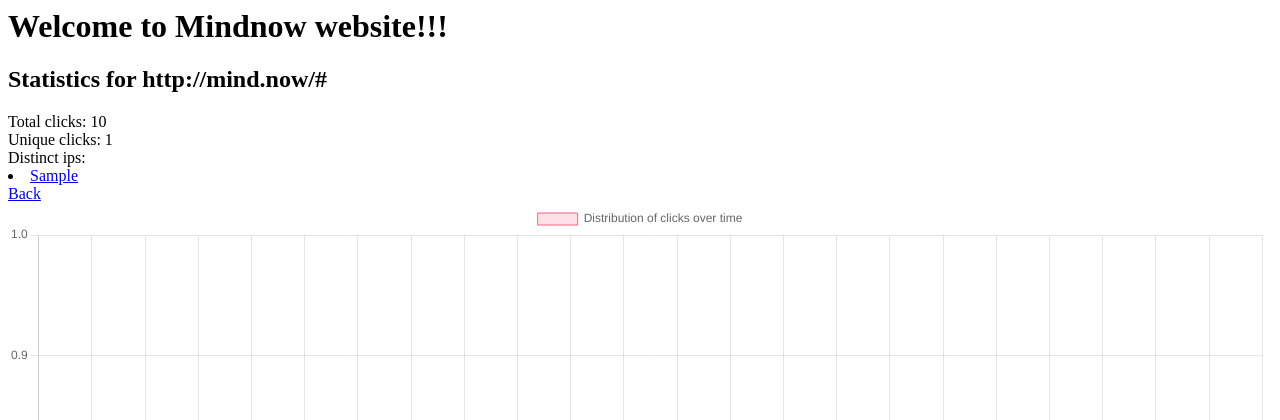
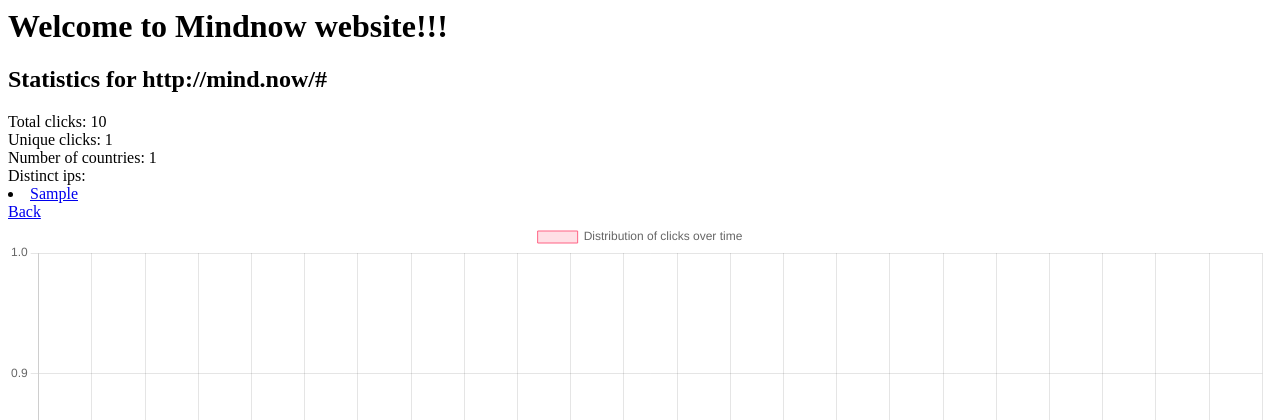
Before and after one commit to Drznedaj/mindnow, a Django app: page /statistics/1 in a window 1280 px wide. Shown: the top 420 px of the page. Run offline with Django 3.2, Linux system fonts and the light colour scheme; tables that the repository leaves empty hold one stand-in row (values such as "Sample post"); some libraries are stand-ins or nearby versions.

Commit message:
Add number of countries count display

```diff
--- a/mindnow/mindnow_app/templates/users/statistics.html
+++ b/mindnow/mindnow_app/templates/users/statistics.html
@@ -6,6 +6,7 @@
 
 <div>Total clicks: {{link.total_clicks}}</div>
 <div>Unique clicks: {{link.unique_clicks}}</div>
+<div>Number of countries: {{num_countries}}</div>
 
 <div>Distinct ips:</div>
 {% for ip in ips %}
--- a/mindnow/mindnow_app/views.py
+++ b/mindnow/mindnow_app/views.py
@@ -235,6 +235,7 @@ def statistics(request, _id):
             "link_text": str(short_link),
             "link": short_link,
             "ips": clicks.values("ip").distinct(),
+            "num_countries": clicks.values("country_code").distinct().count(),
             "hours": hours,
             "data": data,
         },
```
